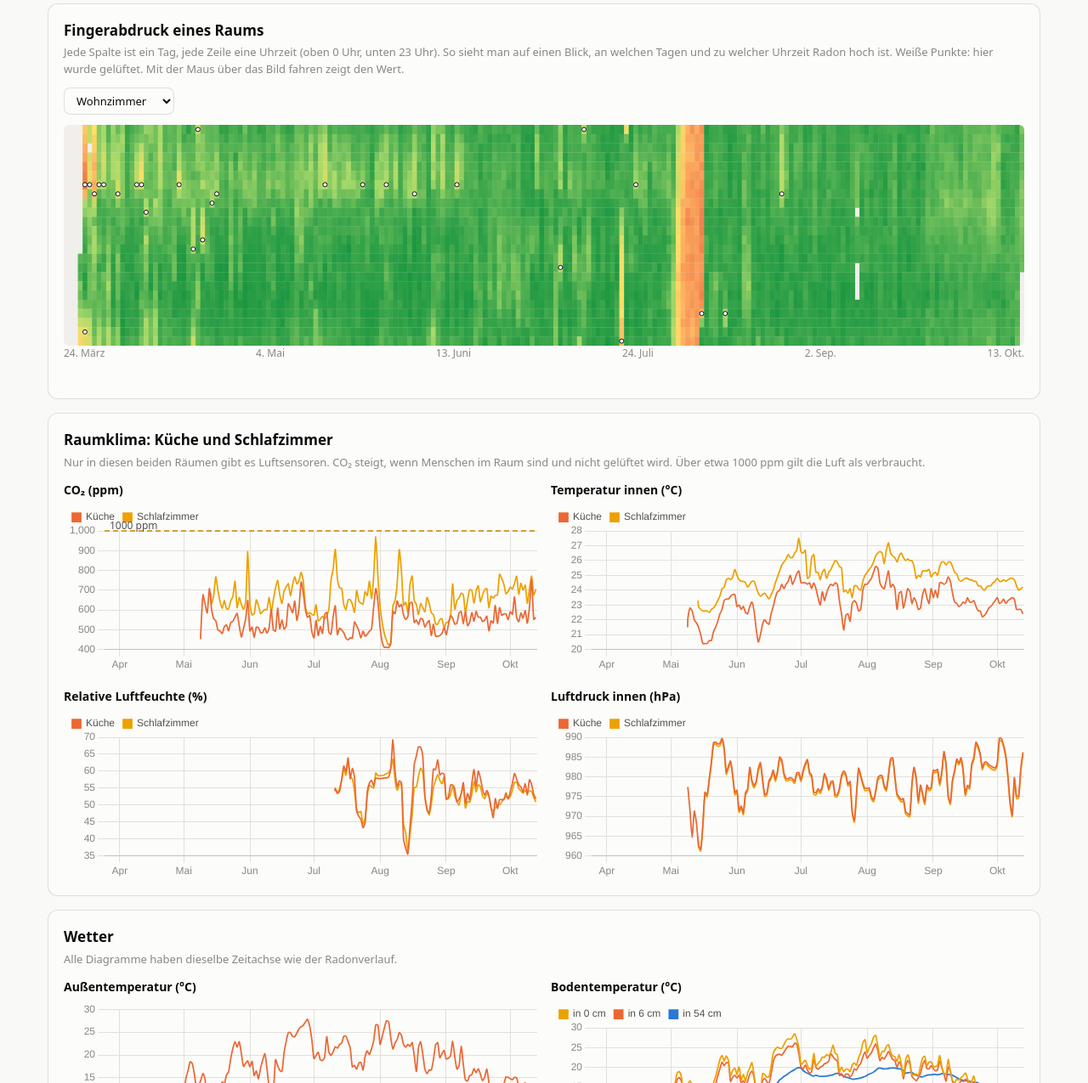
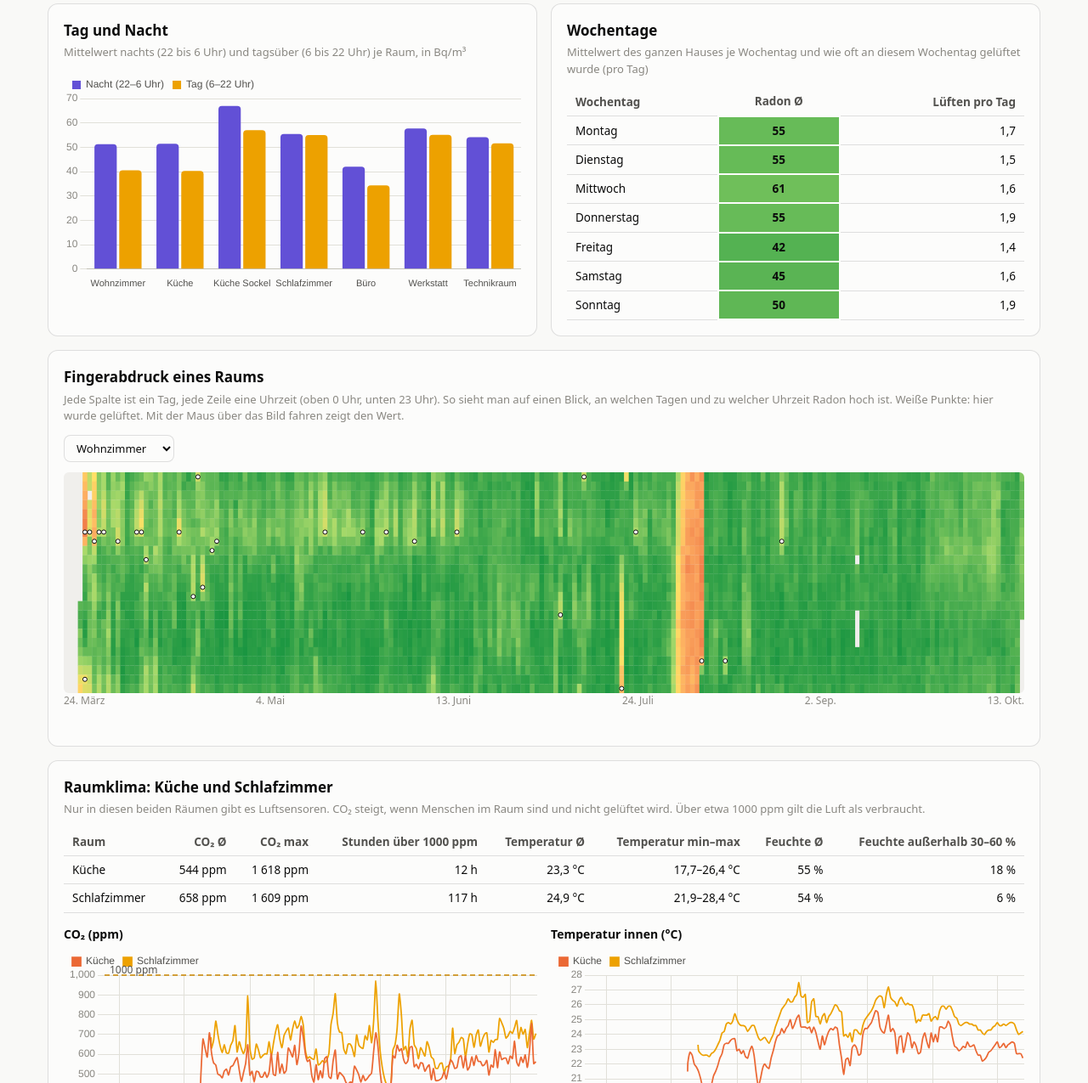
Before and after one commit to leopoint/INSY, a plain HTML site: page Radon_daten_auslesen/dashboard/index.html in a window 1280 px wide. Shown: the part 3793-5068 px from the top of the page at 85% size. Drawn offline with nearby package versions, Linux system fonts and the light colour scheme.

Commit message:
Radon-Dashboard: Tag/Nacht, Wochentage und Raumklima-Kennzahlen
Co-Authored-By: Claude Opus 5.5 <noreply@anthropic.com>

```diff
--- a/Radon_daten_auslesen/dashboard/index.html
+++ b/Radon_daten_auslesen/dashboard/index.html
@@ -226,6 +226,19 @@
     </section>
   </div>
 
+  <div class="grid2 row">
+    <section class="card">
+      <h2>Tag und Nacht</h2>
+      <p class="hint">Mittelwert nachts (22 bis 6 Uhr) und tagsüber (6 bis 22 Uhr) je Raum, in Bq/m³</p>
+      <div class="chartbox mid"><canvas id="tagnacht"></canvas></div>
+    </section>
+    <section class="card">
+      <h2>Wochentage</h2>
+      <p class="hint">Mittelwert des ganzen Hauses je Wochentag und wie oft an diesem Wochentag gelüftet wurde (pro Tag)</p>
+      <div class="tablewrap"><table id="wochentage"></table></div>
+    </section>
+  </div>
+
   <section class="card">
     <h2>Fingerabdruck eines Raums</h2>
     <p class="hint">Jede Spalte ist ein Tag, jede Zeile eine Uhrzeit (oben 0 Uhr, unten 23 Uhr). So sieht man auf einen Blick, an welchen Tagen und zu welcher Uhrzeit Radon hoch ist. Weiße Punkte: hier wurde gelüftet. Mit der Maus über das Bild fahren zeigt den Wert.</p>
@@ -238,6 +251,7 @@
   <section class="card">
     <h2>Raumklima: Küche und Schlafzimmer</h2>
     <p class="hint">Nur in diesen beiden Räumen gibt es Luftsensoren. CO₂ steigt, wenn Menschen im Raum sind und nicht gelüftet wird. Über etwa 1000 ppm gilt die Luft als verbraucht.</p>
+    <div class="tablewrap" style="margin-bottom:14px"><table id="klimatabelle"></table></div>
     <div class="grid2">
       <div><h3>CO₂ (ppm)</h3><div class="chartbox small"><canvas id="k_co2"></canvas></div></div>
       <div><h3>Temperatur innen (°C)</h3><div class="chartbox small"><canvas id="k_temp"></canvas></div></div>
@@ -890,7 +904,52 @@ function fingerabdruckZeichnen() {
   cv.onmouseleave = () => document.getElementById("fpinfo").textContent = "";
 }
 
+// Tag (6–22 Uhr) gegen Nacht (22–6 Uhr) je Raum
+function tagNachtZeichnen() {
+  const kz = radon.map(r => {
+    const tag = [], nacht = [];
+    for (let k = A; k <= B; k++) if (r.werte[k] != null) (UHRZEIT[k] >= 6 && UHRZEIT[k] < 22 ? tag : nacht).push(r.werte[k]);
+    return { r, tag: mittel(tag), nacht: mittel(nacht) };
+  }).filter(x => x.tag != null);
+  const opt = { responsive: true, maintainAspectRatio: false, animation: false,
+    plugins: { legend: { display: true, position: "top", align: "start", labels: { color: farbe("--ink-2"), boxWidth: 10, boxHeight: 10, font: { size: 12 } } },
+      tooltip: { backgroundColor: farbe("--surface"), titleColor: farbe("--ink"), bodyColor: farbe("--ink-2"), borderColor: farbe("--border"), borderWidth: 1,
+                 callbacks: { label: i => ` ${i.dataset.label}: ${zahl(i.parsed.y)} Bq/m³` } } },
+    scales: { x: { ticks: { color: farbe("--ink-2"), maxRotation: 0, autoSkip: false, font: { size: 11 } }, grid: { display: false }, border: { color: farbe("--axis") } },
+              y: { min: 0, ticks: { color: farbe("--muted") }, grid: { color: farbe("--grid") }, border: { display: false } } } };
+  neu("tagnacht", { type: "bar", options: opt, data: { labels: kz.map(x => x.r.ort.replace(" (Sockel)", " Sockel")),
+    datasets: [{ label: "Nacht (22–6 Uhr)", data: kz.map(x => x.nacht), backgroundColor: farbe("--s7"), borderRadius: 4 },
+               { label: "Tag (6–22 Uhr)", data: kz.map(x => x.tag), backgroundColor: farbe("--s4"), borderRadius: 4 }] } });
+}
+
+// Wochentage: Haus-Mittel und Lüften je Wochentag
+function wochentageZeichnen() {
+  const namen = ["Montag", "Dienstag", "Mittwoch", "Donnerstag", "Freitag", "Samstag", "Sonntag"];
+  const wt = d => (new Date(d + "T12:00:00").getDay() + 6) % 7;
+  const werte = namen.map(() => []), tage = namen.map(() => new Set()), lueft = Array(7).fill(0);
+  for (let k = A; k <= B; k++) { const h = hausWert(k); const w = wt(DATUM[k]); tage[w].add(DATUM[k]); if (h != null) werte[w].push(h); }
+  lueftenIm().forEach(e => lueft[wt(fISO.format(e.zeit))]++);
+  const m = werte.map(mittel);
+  document.getElementById("wochentage").innerHTML = `<tr><th>Wochentag</th><th style="text-align:center">Radon Ø</th><th>Lüften pro Tag</th></tr>` +
+    namen.map((n, i) => `<tr><td>${n}</td>${m[i] == null ? `<td class="zelle leer">–</td>` : `<td class="zelle" style="background:${radonFarbe(m[i])}">${zahl(m[i])}</td>`}
+      <td>${tage[i].size ? zahl(lueft[i] / tage[i].size, 1) : "–"}</td></tr>`).join("");
+}
+
 function klimaZeichnen() {
+  // Kennzahlen je Raum mit Luftsensor
+  const zeilen = ["Küche", "Schlafzimmer"].map(ort => {
+    const c = reihe(ort, "CO"), t = reihe(ort, "Temperatur innen"), f = reihe(ort, "rel. Luftfeuchte");
+    const cw = c ? werteIm(c) : [], tw = t ? werteIm(t) : [], fw = f ? werteIm(f) : [];
+    if (!cw.length && !tw.length) return "";
+    const z = (w, st) => w.length ? zahl(mittel(w), st) : "–";
+    return `<tr><td>${ort}</td><td>${z(cw, 0)} ppm</td><td>${cw.length ? zahl(Math.max(...cw)) + " ppm" : "–"}</td>
+      <td>${cw.length ? zahl(cw.filter(v => v > 1000).length) + " h" : "–"}</td><td>${z(tw, 1)} °C</td>
+      <td>${tw.length ? zahl(Math.min(...tw), 1) + "–" + zahl(Math.max(...tw), 1) + " °C" : "–"}</td><td>${z(fw, 0)} %</td>
+      <td>${fw.length ? zahl(fw.filter(v => v < 30 || v > 60).length / fw.length * 100) + " %" : "–"}</td></tr>`;
+  }).join("");
+  document.getElementById("klimatabelle").innerHTML = zeilen ? `<tr><th>Raum</th><th>CO₂ Ø</th><th>CO₂ max</th><th>Stunden über 1000 ppm</th>
+    <th>Temperatur Ø</th><th>Temperatur min–max</th><th>Feuchte Ø</th><th>Feuchte außerhalb 30–60 %</th></tr>` + zeilen
+    : `<tr><td>Im gewählten Zeitraum gibt es noch keine Raumklima-Daten (Messbeginn ${tag(CO2_START)}).</td></tr>`;
   const zwei = (id, groesse, einheit, stellen, grenzen) => {
     const ds = [["Küche", "--s2"], ["Schlafzimmer", "--s4"]].map(([ort, f]) => {
       const r = reihe(ort, groesse); return r && linie(ort, punkte(r), farbe(f)); }).filter(Boolean);
@@ -1078,7 +1137,7 @@ function tabelleZeichnen() {
 // =====================================================================
 function allesZeichnen() {
   kachelnZeichnen(); skalaZeichnen(); planZeichnen(); vergleichZeichnen(); verlaufZeichnen();
-  monateZeichnen(); stundenZeichnen(); fingerabdruckZeichnen(); klimaZeichnen(); wetterZeichnen();
+  monateZeichnen(); stundenZeichnen(); tagNachtZeichnen(); wochentageZeichnen(); fingerabdruckZeichnen(); klimaZeichnen(); wetterZeichnen();
   lueftenZeichnen(); korrelationZeichnen(); erkenntnisseZeichnen(); ereignisseZeichnen(); qualitaetZeichnen(); tabelleZeichnen();
 }
 window.addEventListener("resize", () => fingerabdruckZeichnen());
```
Also changed, not shown: 3 other files.
